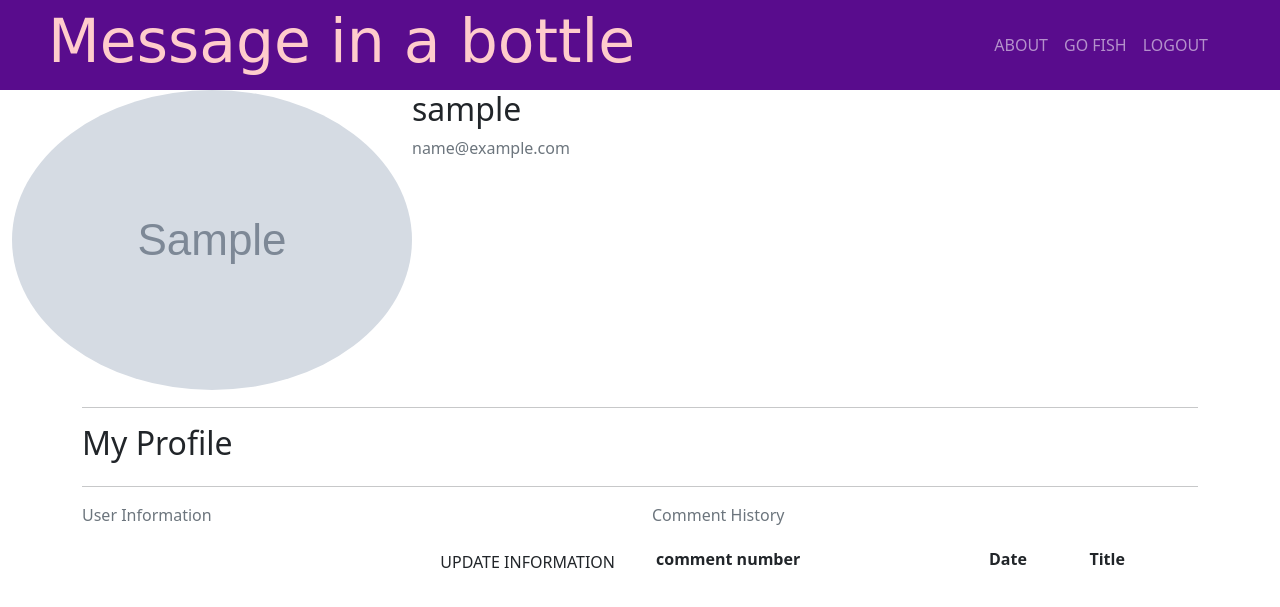
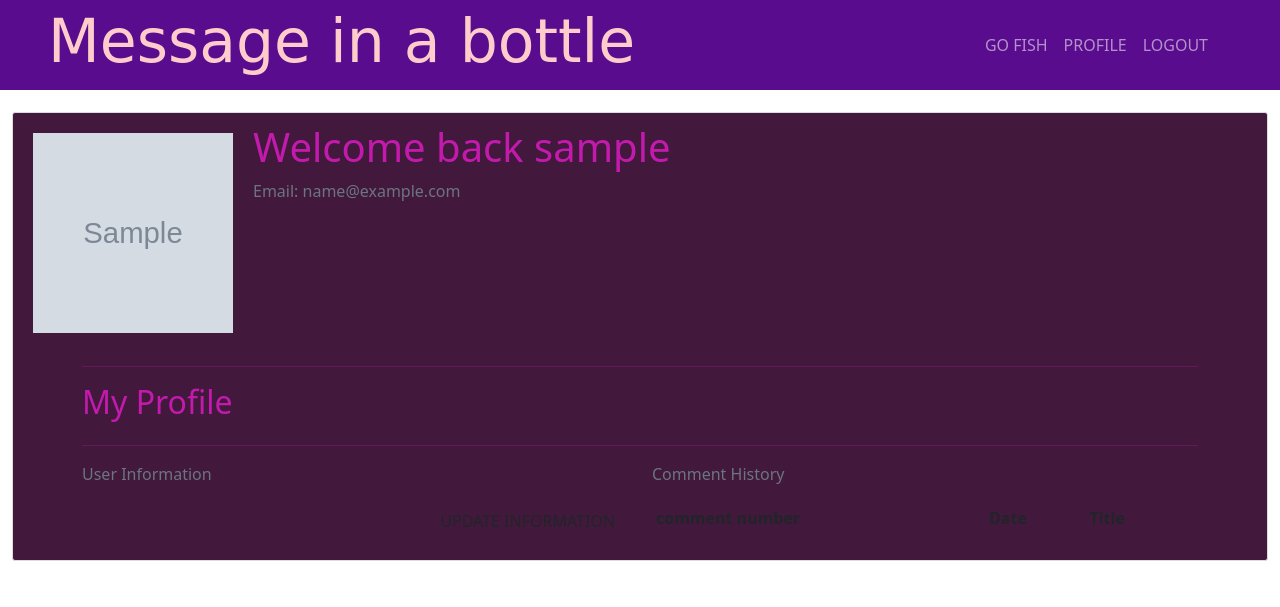
Before and after one commit to nellymaw/hackathon-love-team7, a Django app: page /profile/ in a window 1280 px wide. Shown: the top 607 px of the page. Run offline with Django 3.2, Linux system fonts and the light colour scheme; a user stored in the database is signed in; tables that the repository leaves empty hold one stand-in row (values such as "Sample post"); grey boxes marked "Sample" are stand-in pictures; lists and menus that the app fills with data are empty; some libraries are stand-ins or nearby versions; some web fonts are replaced.

Commit message:
Cian Profile (#76)
* doc: added profile link to base.html navbar

* style: started the profile colour scheme

* style: on login and profile. About moved out of Nav when logged in

```diff
--- a/home/views.py
+++ b/home/views.py
@@ -5,9 +5,11 @@ from django.contrib import messages
 from .forms import UserRegisterForm
 
 # Create your views here.
+
 def landing(request):
     """ docstring """
     return render(request, 'home/landing.html')
+
 
 def sign_up(request):
     """ docstring """
--- a/profiles/templates/profiles/profile.html
+++ b/profiles/templates/profiles/profile.html
@@ -16,12 +16,12 @@
 
 {% block content %}
     <div class="container-fluid">
-        <div class="content-section">
+        <div class="content-profile-section">
         <div class="media">
-        <img class="rounded-circle account-img" src="{{ user.profile.image.url }}">
+        <img class="profile-pic" src="{{ user.profile.image.url }}">
         <div class="media-body">
-            <h2 class="account-heading">{{ user.username }}</h2>
-            <p class="text-secondary">{{ user.email }}</p>
+            <h2 class="account-heading"> Welcome back <span id="profile-username">{{ user.username }}</span></h2>
+            <p class="text-secondary">Email: {{ user.email }}</p>
         </div>
         </div>
         {% block page_header %}
@@ -37,9 +37,9 @@
     <div class="container">
         <div class="row">
             <div class="col">
-                <hr>
-                <h2 class="logo-font mb-4">My Profile</h2>
-                <hr>
+                <hr class="hr-class">
+                <h2 class="profile-title logo-font mb-4">My Profile</h2>
+                <hr class="hr-class">
             </div>
         </div>
         <div class="row">
--- a/static/bottles/css/ocean.css
+++ b/static/bottles/css/ocean.css
@@ -4,6 +4,7 @@
     background:  url("../img/ocean_main.jpg") no-repeat center;
     background-size: 100%;
 }
+
 
 .hidden {
     display: none;
--- a/static/home/css/main.css
+++ b/static/home/css/main.css
@@ -157,9 +157,6 @@ width:75%;
 textarea.input-box.input-lg{
     width:75%;
     }
-<<<<<<< HEAD
-/* Media Queries */
-=======
 
 /* The Modal (background) */
 .modal {
@@ -238,8 +235,97 @@ textarea.input-box.input-lg{
 
 .modal-body {padding: 2px 16px;}
 
+/*-----------Login form----------*/
+
+.content-login-section{
+    background: #42193d;
+    -webkit-box-shadow: 5px 5px 5px 0px #000000, inset 4px 4px 15px 0px #000000, 5px 5px 15px 5px rgba(0,0,0,0);
+box-shadow:  5px 5px 5px 0px #69086c, inset 4px 4px 15px 0px  rgb(0 0 0 / 0%);
+    padding: 10px 20px;
+    border: 1px solid #dddddd;
+    border-radius: 3px;
+    margin-top: 22px;
+    margin-bottom: 20px;
+    color: #c31aad;
+  }
+
+
+
+
+/*----------Profile Sytle-----------*/
+.hr-class{
+    color: #c31aad;
+}
+.profile-pic{
+    height: 200px;
+    width: 200px;
+    margin-top: 10px;
+    margin-right: 20px;
+    margin-bottom: 16px;
+  }
+
+  .content-profile-section{
+    background: #42193d;
+    padding: 10px 20px;
+    border: 1px solid #dddddd;
+    border-radius: 3px;
+    margin-top: 22px;
+    margin-bottom: 20px;
+  }
+
+
+  .article-title {
+    color: #c31aad;
+  }
+
+  a.article-title:hover {
+    color: #428bca;
+    text-decoration: none;
+  }
+
+  .article-content {
+    white-space: pre-line;
+  }
+
+  .article-img {
+    height: 65px;
+    width: 65px;
+    margin-right: 16px;
+  }
+
+  .article-metadata {
+    padding-bottom: 1px;
+    margin-bottom: 4px;
+    border-bottom: 1px solid #e3e3e3
+  }
+
+  .article-metadata a:hover {
+    color: #c31aad;
+    text-decoration: none;
+  }
+
+  .article-svg {
+    width: 25px;
+    height: 25px;
+    vertical-align: middle;
+  }
+
+  .account-heading {
+    font-size: 2.5rem;
+    color: #c31aad;
+  }
+
+  .profile-title{
+      color: #c31aad;
+  }
+
+  #profile-username{
+      color: #c31aad;
+  }
+
+
+
     /* Media Queries */
->>>>>>> 6e0aebceaea12c3e91eaf41d1e07191271a8bc8b
 
 @media screen and (max-width: 500px) {
     header {
--- a/templates/home/base.html
+++ b/templates/home/base.html
@@ -45,6 +45,14 @@
                 <span class="navbar-toggler-icon"></span></button>
             <div class="collapse navbar-collapse" id="navbarNavDropdown">
                 <ul class="navbar-nav">
+
+                    <li class="nav-item"><a class="nav-link" href="#">Go Fish</a></li>
+                    {% if user.is_authenticated %}
+                    <li class="nav-item"><a class="nav-link" href="{% url 'profile' %}">Profile</a>
+                    <li class="nav-item"><a class="nav-link" href="{% url 'logout' %}">Logout</a>
+
+                    </li>
+                    {% else %}
                     <button id="about-btn" class="nav-item nav-link">About</button>
                     <div id="myModal" class="modal">
                         <div class="modal-div">
@@ -66,11 +74,6 @@
                           </div>
                         </div>
                       </div>
-                    <li class="nav-item"><a class="nav-link" href="#">Go Fish</a></li>
-                    {% if user.is_authenticated %}
-                    <li class="nav-item"><a class="nav-link" href="{% url 'logout' %}">Logout</a>
-                    </li>
-                    {% else %}
                     <li class="nav-item"><a class="nav-link" href="{% url 'login' %}">Login</a>
                     </li>
                     {% endif %}
--- a/templates/home/login.html
+++ b/templates/home/login.html
@@ -2,7 +2,7 @@
 {% load crispy_forms_tags %}
 {% block content %}
 
-<div class="basic-wrapper content-section">
+<div class="basic-wrapper content-login-section">
     <form action="" method="POST">
         {% csrf_token %}
         <fieldset class="form-group">
```
Also changed, not shown: profiles/static/profiles/css/profile.css (+7 -51 lines).
